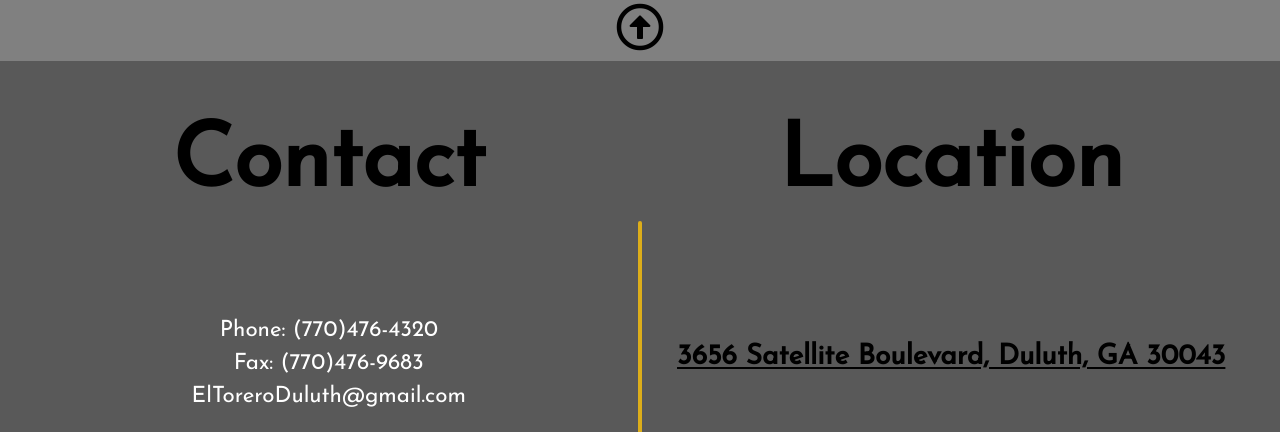
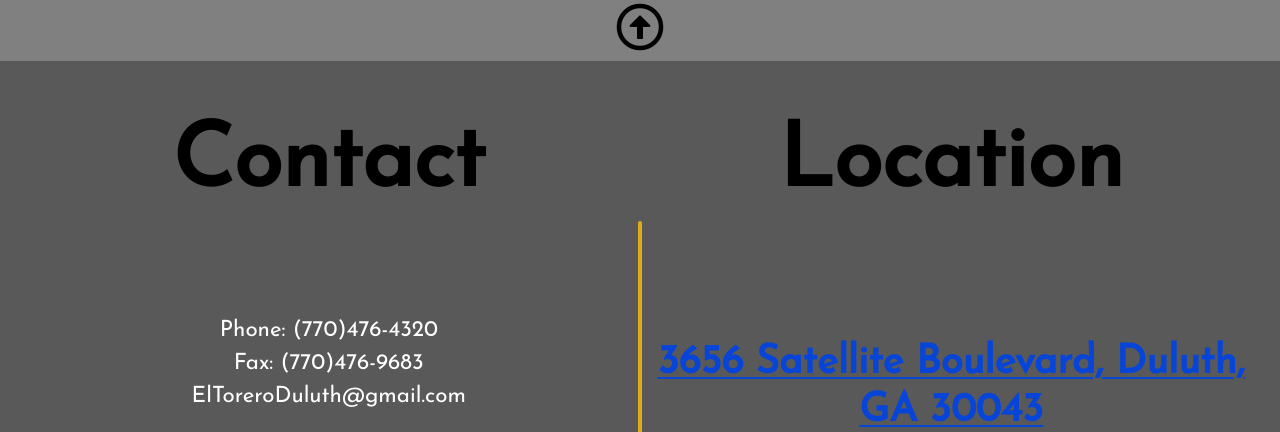
Before and after one commit to magmar01/ElToreroSite, a plain HTML site: page index.html in a window 1280 px wide. Shown: the part 9444-9876 px from the top of the page. Drawn offline with nearby package versions, Linux system fonts and the light colour scheme; grey boxes are pictures that could not be loaded; a web font is replaced by a local one.

Commit message:
Increase and center location address text

```diff
--- a/menu-artifact-fix.css
+++ b/menu-artifact-fix.css
@@ -1,14 +1,10 @@
-/* Regular menu heading artifact fix.
-   Legacy .column has overflow:hidden while the menu list is wider than the
-   column. This can create a clipping/paint boundary over section headings. */
+/* Regular menu heading artifact fix. */
 .menu-section,
 .menu-section .column,
 .menu-section .column-middle,
 .menu-section .column-right,
 .menu-section .column-left,
-.menu-section .column-new {
-  overflow: visible !important;
-}
+.menu-section .column-new { overflow: visible !important; }
 
 .menu-section .column h2,
 .menu-section .column-left h2,
@@ -39,30 +35,28 @@
 .menu-section .column-right h2::before,
 .menu-section .column-right h2::after,
 .menu-section .column-new h2::before,
-.menu-section .column-new h2::after {
-  box-sizing: border-box !important;
-}
+.menu-section .column-new h2::after { box-sizing: border-box !important; }
 
-/* Location address: prominent, centered, and placed between the heading and map. */
+/* Location address: large, centered, and directly between Location and map. */
 .location-address-link {
   display: block !important;
   width: 100% !important;
+  max-width: 100% !important;
   box-sizing: border-box !important;
-  margin: 0 auto 20px !important;
-  padding: 0 16px !important;
+  margin: 0 auto 22px !important;
+  padding: 0 12px !important;
   text-align: center !important;
+  align-self: center !important;
   font-family: 'Josefin Sans', Arial, sans-serif !important;
-  font-size: clamp(1.25rem, 2.2vw, 1.75rem) !important;
+  font-size: 2.5rem !important;
   font-weight: 700 !important;
-  line-height: 1.3 !important;
-  color: #000 !important;
+  line-height: 1.2 !important;
+  color: #0645d8 !important;
   text-decoration: underline !important;
-  text-decoration-thickness: 1.5px !important;
-  text-underline-offset: 3px !important;
+  text-decoration-thickness: 2px !important;
+  text-underline-offset: 4px !important;
   cursor: pointer !important;
 }
 
 .location-address-link:hover,
-.location-address-link:focus {
-  color: #000 !important;
-}
+.location-address-link:focus { color: #0645d8 !important; }
```
